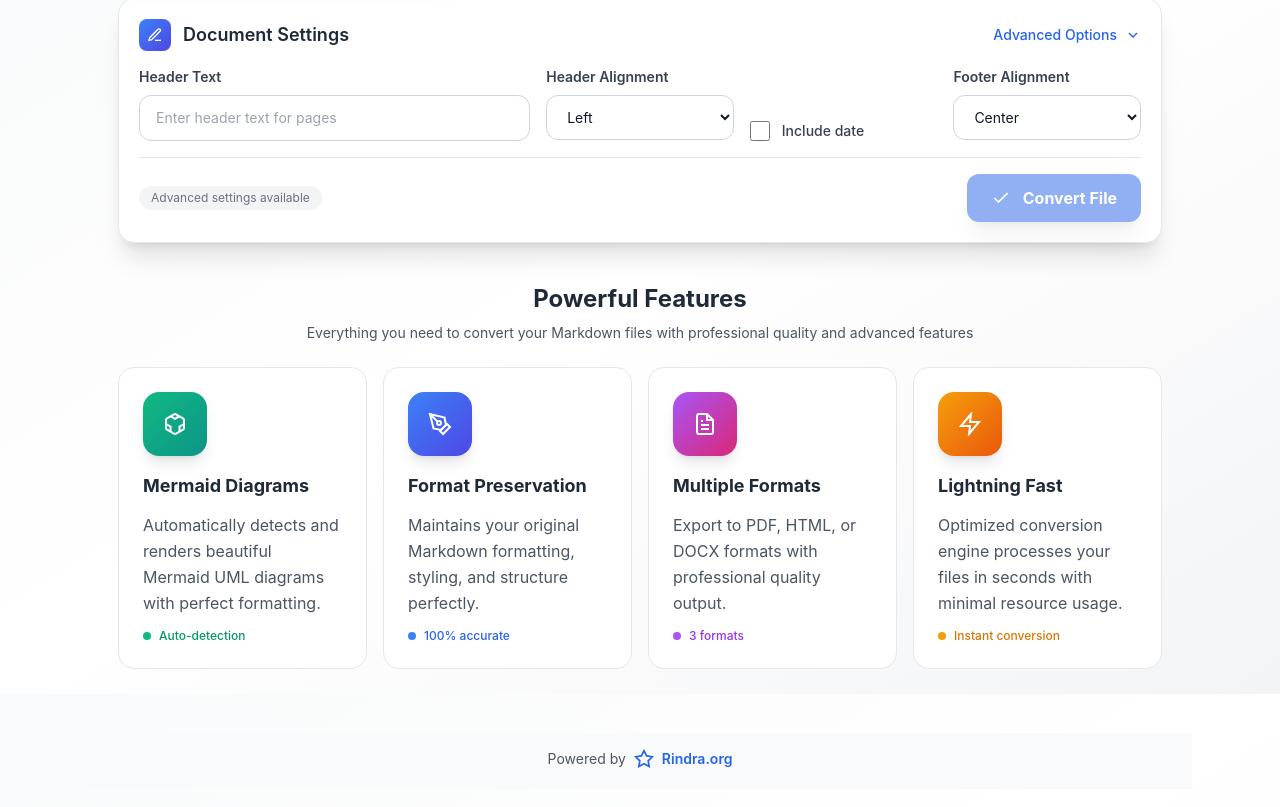
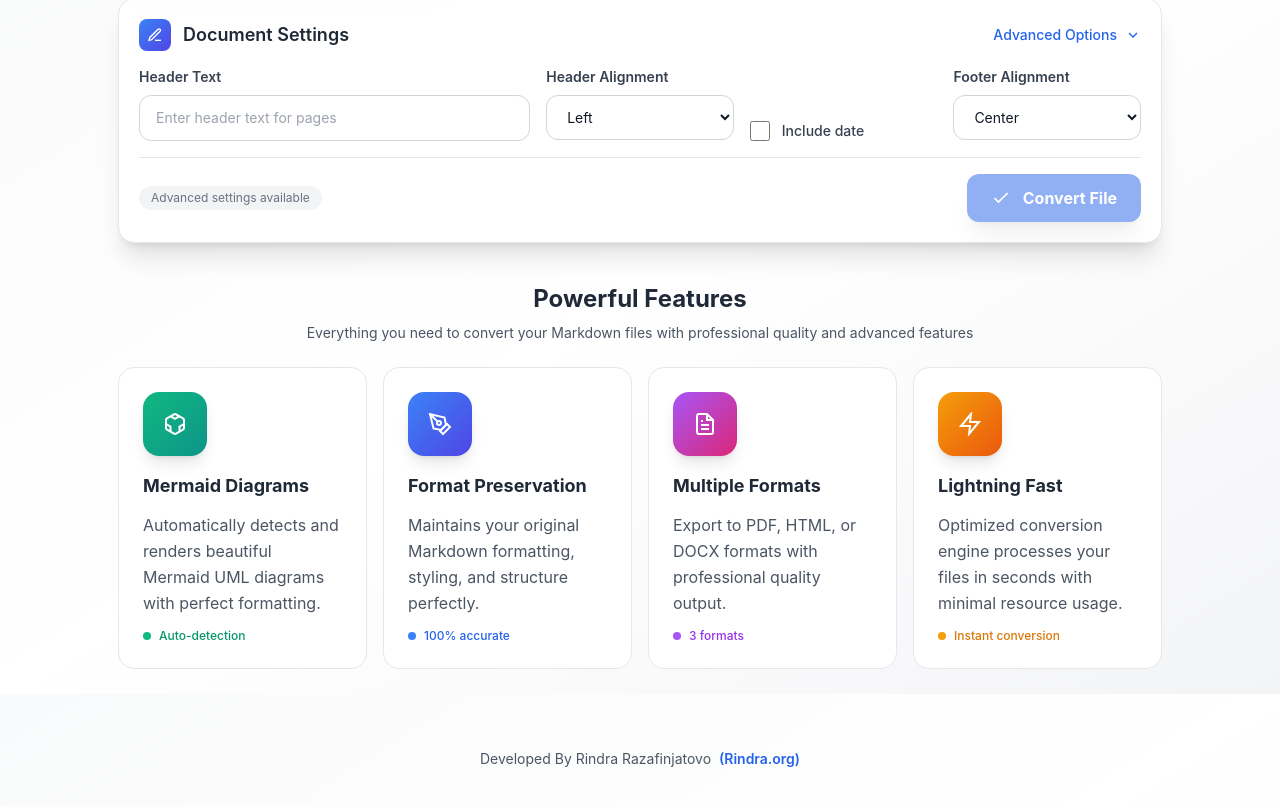
Before and after one commit to tambanivohitra007/md_converter, a website: page public/index.html in a window 1280 px wide. Shown: the part 906-1713 px from the top of the page. Drawn offline with Linux system fonts and the light colour scheme.

Commit message:
feat: Update footer content and styling for improved branding and transparency

```diff
--- a/public/index.html
+++ b/public/index.html
@@ -513,15 +513,12 @@
     </main>
 
     <footer class="mt-6 pt-4 text-center text-sm">
-      <div class="inline-flex items-center gap-2 text-gray-600 dark:text-gray-400">
-        <span>Powered by</span>
-        <a class="inline-flex items-center gap-2 font-semibold text-blue-600 dark:text-blue-400 hover:text-blue-700 dark:hover:text-blue-300 transition-colors duration-300"
-          href="https://rindra.org">
-          <svg class="h-5 w-5" viewBox="0 0 24 24" fill="none" stroke="currentColor" stroke-width="2">
-            <path d="M12 2l3.09 6.26L22 9.27l-5 4.87 1.18 6.88L12 17.77l-6.18 3.25L7 14.14 2 9.27l6.91-1.01L12 2z" />
-          </svg>
-          Rindra.org
-        </a>
+      <div class="inline-flex items-center gap-2 text-gray-600 dark:text-gray-400 bg-transparent">
+      <span>Developed By Rindra Razafinjatovo </span>
+      <a class="inline-flex items-center gap-2 font-semibold text-blue-600 dark:text-blue-400 hover:text-blue-700 dark:hover:text-blue-300 transition-colors duration-300"
+        href="htt</a>ps://rindra.org">
+        (Rindra.org)
+      </a>
       </div>
     </footer>
   </div>
--- a/public/styles.css
+++ b/public/styles.css
@@ -439,7 +439,7 @@ main {
 
 /* Footer */
 footer {
-  background: var(--bg-secondary);
+  /* background: var(--bg-secondary); */
   padding: 20px;
   text-align: center;
   color: var(--text-secondary);
```
Also changed, not shown: public/tailwind.css.
